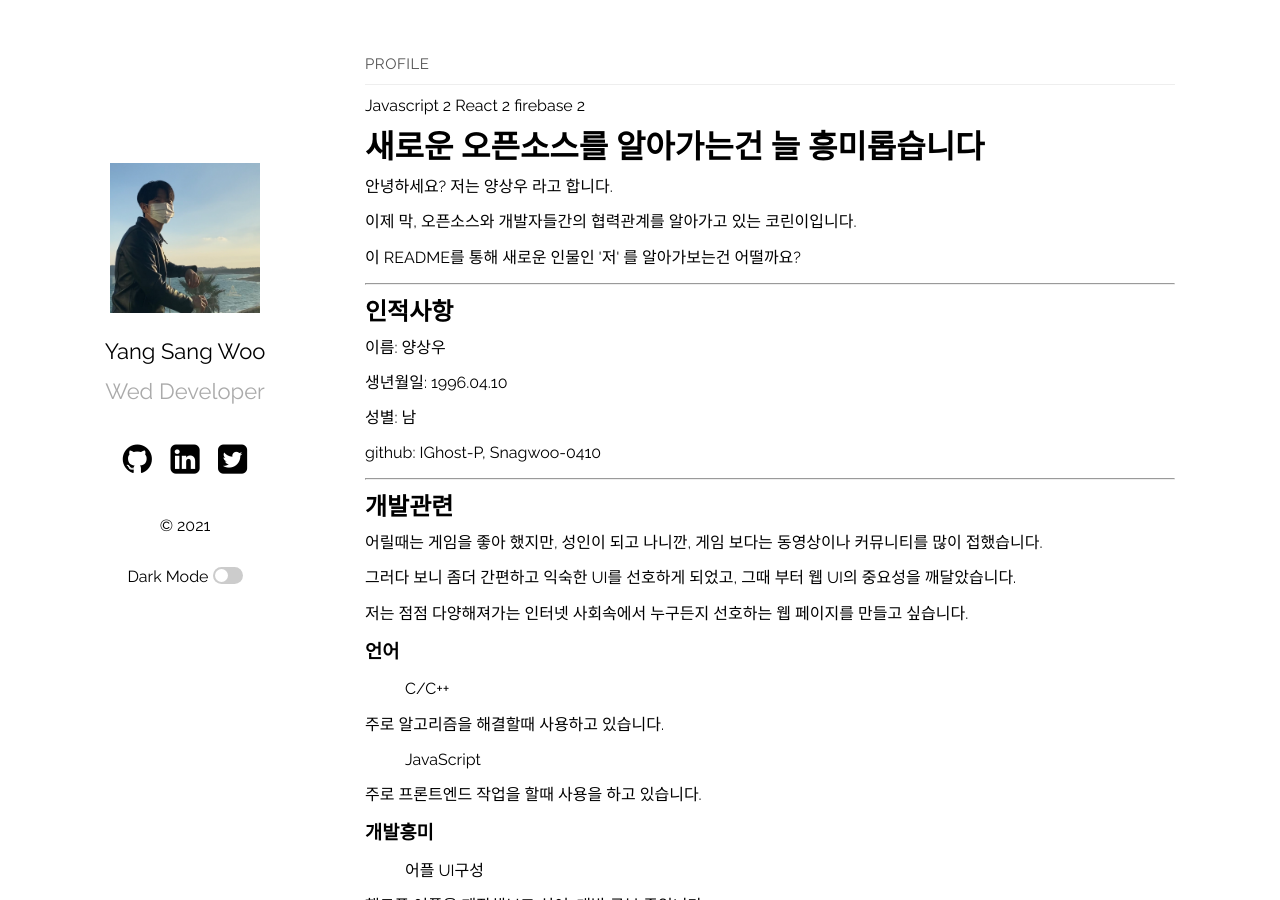
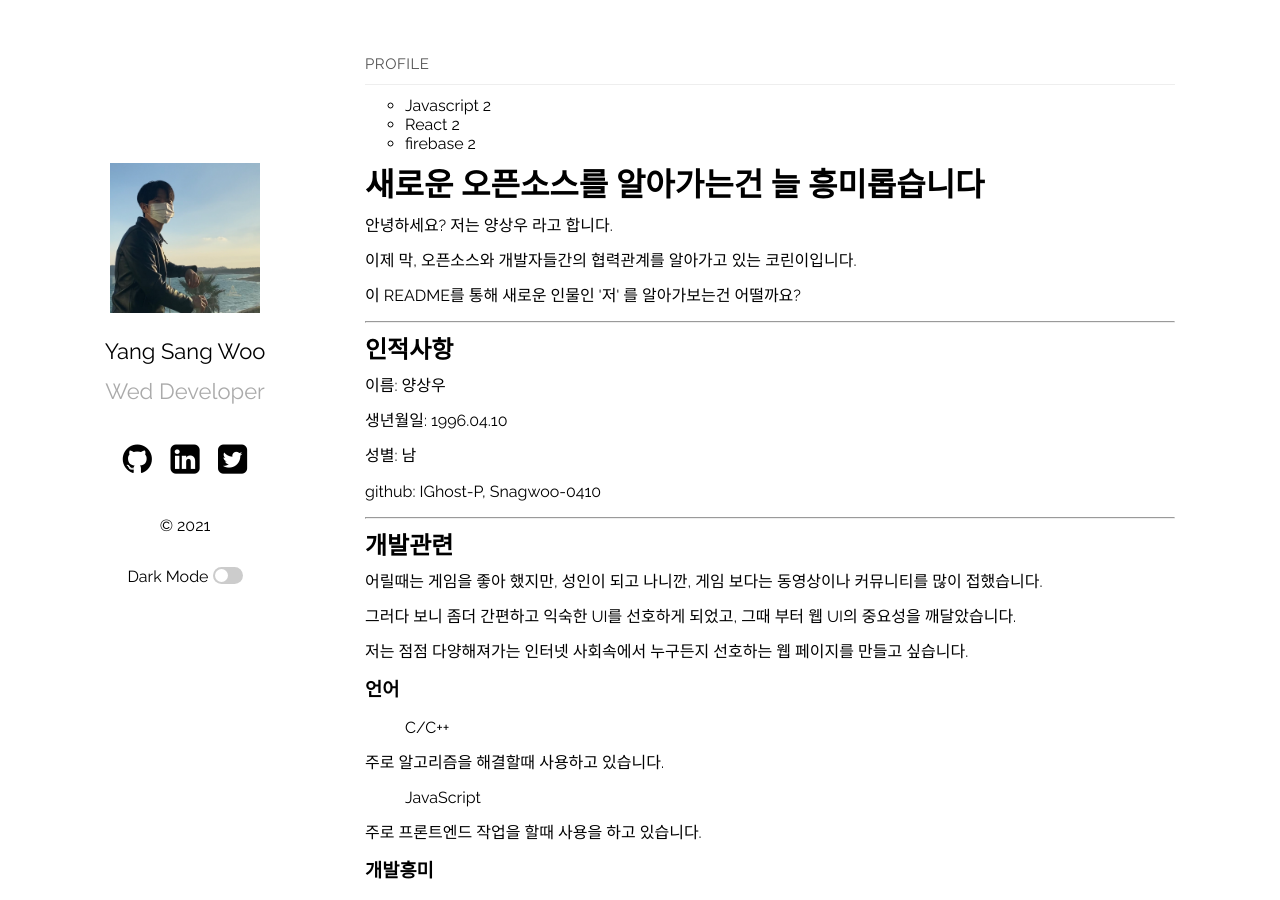
Before and after one commit to IGhost-P/profile.github.io, a Jekyll site: the page built from index.md, in a window 1280 px wide and 900 px high. Built offline with Jekyll 4.4.1, drawn with Linux system fonts in a browser that asks for light colours.

Commit message:
카테고리2

```diff
--- a/_layouts/home.html
+++ b/_layouts/home.html
@@ -58,9 +58,11 @@ layout: default
   </div>
 
   <div class="col-lg-4 col-md-2">
-    {% for category in site.categories %}
-    {{ category | first }} {{ category | last | size }}
-    {% endfor %}
+    <ul>
+      {% for category in site.categories %}
+      <li>{{ category | first }} {{ category | last | size }}</li>
+      {% endfor %}
+    </ul>
   </div>
 
   </div>
```
Also changed, not shown: 2 other files.
